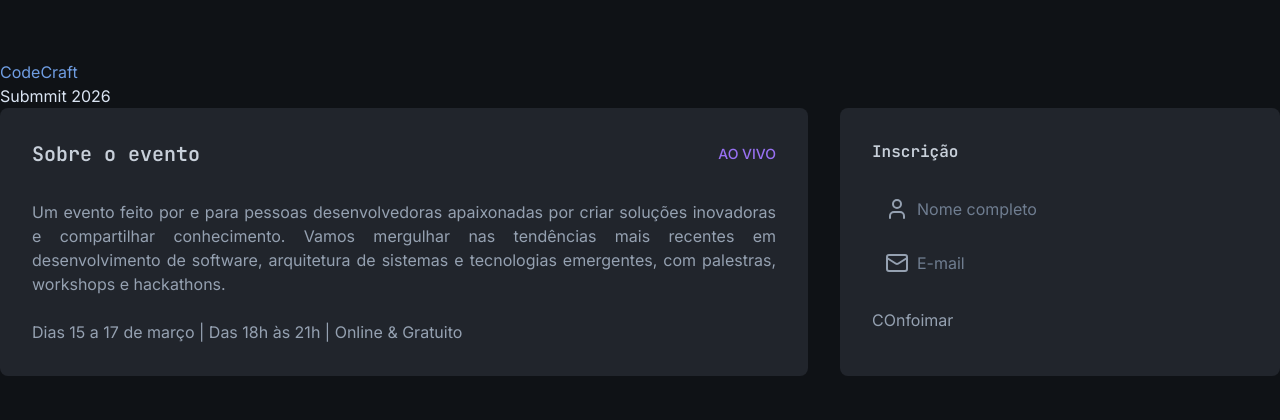
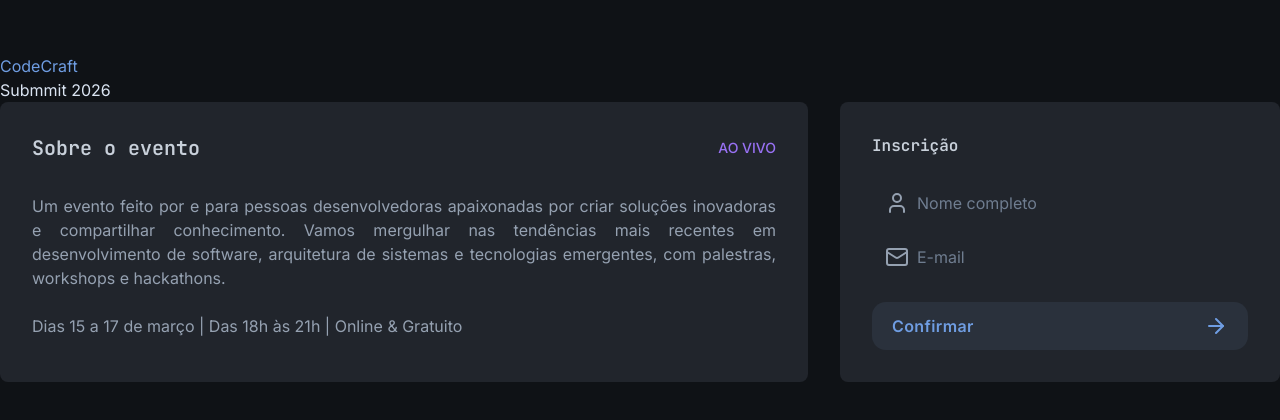
Before and after one commit to EdsonJGaspar/Convida-e-vencer, a Next.js app: page / in a window 1280 px wide. Shown: the part 182-602 px from the top of the page. Built offline with nearby package versions, Linux system fonts and the light colour scheme.

Commit message:
feat: Implementacao do Buttom

```diff
--- /dev/null
+++ b/components/web/button.tsx
@@ -0,0 +1,18 @@
+import { cn } from "@/lib/utils";
+import { ComponentProps } from "react";
+
+type ButtomFormProps = ComponentProps<"button">;
+
+export function ButtomForm({ children, className, ...props }: ButtomFormProps) {
+  return (
+    <button
+      className={cn(
+        `px-5 py-3 bg-ft-gray-500 text-ft-blue w-full text-left rounded-xl font-serif font-semibold tracking-wide cursor-pointer flex justify-between hover:text-ft-gray-900 hover:bg-ft-blue transition-colors duration-300`,
+        className,
+      )}
+      {...props}
+    >
+      {children}
+    </button>
+  );
+}
--- a/components/web/form-card.tsx
+++ b/components/web/form-card.tsx
@@ -1,5 +1,6 @@
-import { Mail, User } from "lucide-react";
+import { ArrowRight, Mail, User } from "lucide-react";
 import { InputField, InputIcon, InputRoot } from "./input";
+import { ButtomForm } from "./button";
 
 export function FormCard() {
   return (
@@ -19,7 +20,9 @@ export function FormCard() {
           <InputField placeholder="E-mail" />
         </InputRoot>
       </div>
-      <button>COnfoimar</button>
+      <ButtomForm>
+        Confirmar <ArrowRight />{" "}
+      </ButtomForm>
     </form>
   );
 }
```
